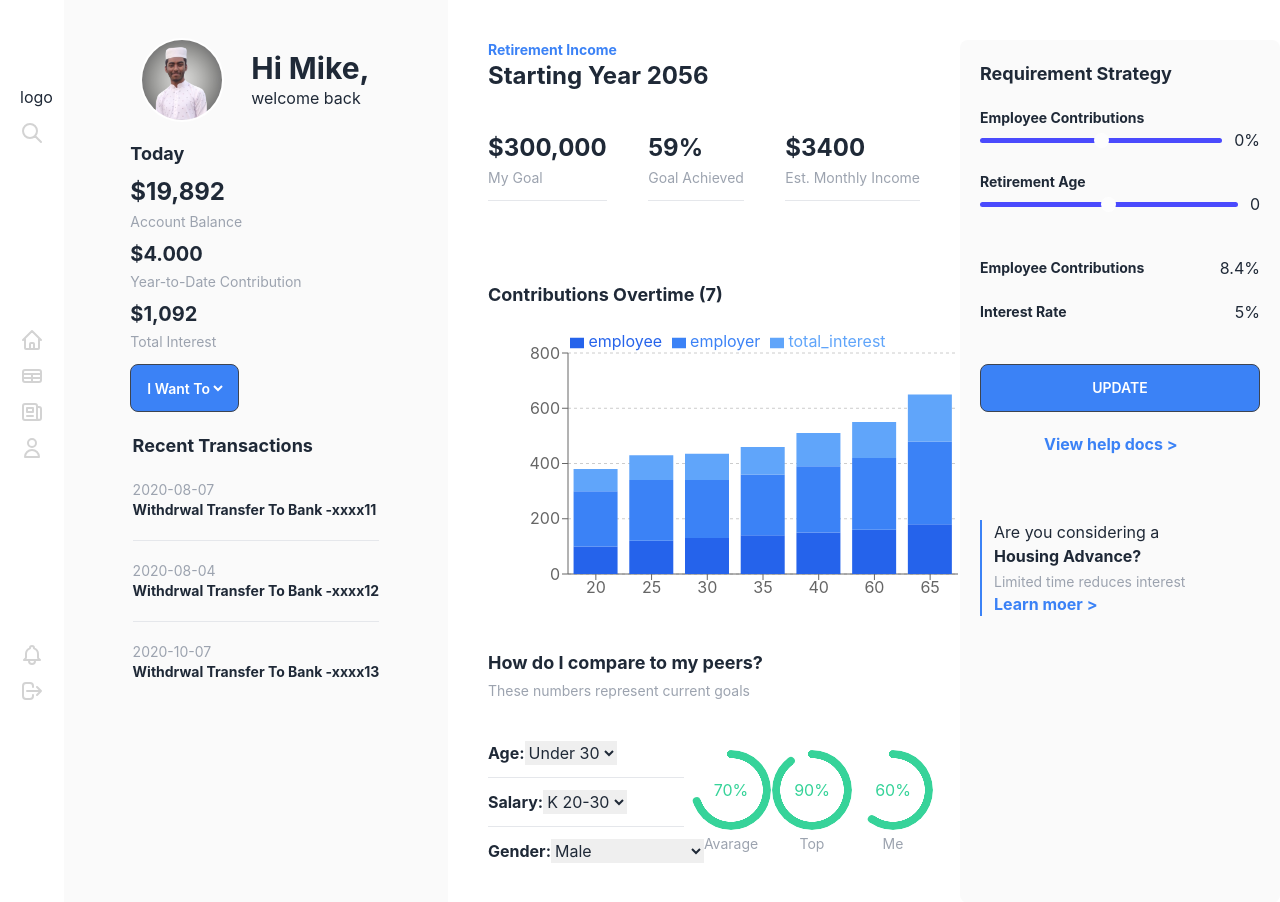
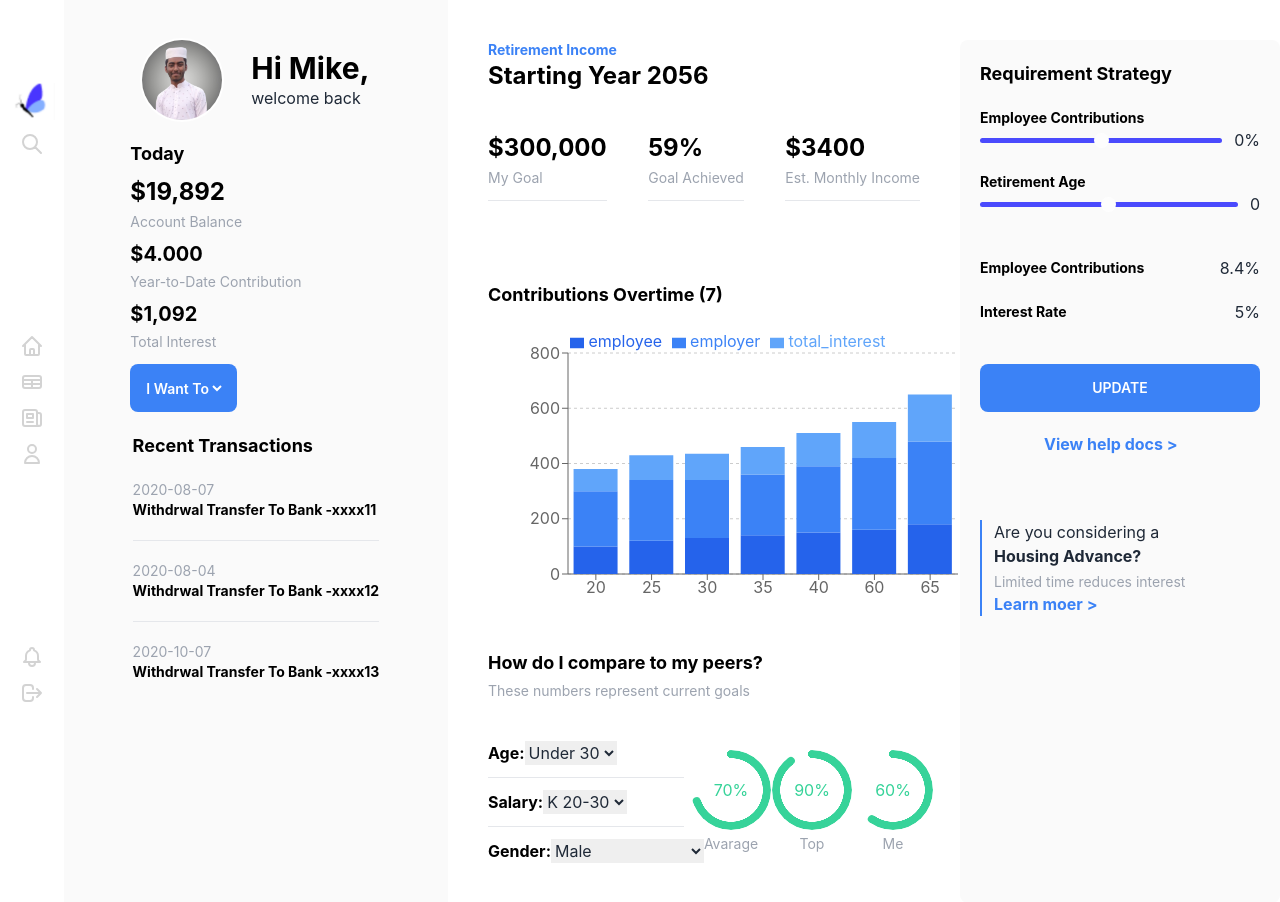
Before and after one commit to mahfuzswaron/user-dashboard, a React (Create React App) app: page / in a window 1280 px wide. Built offline with nearby package versions, Linux system fonts and the light colour scheme.

Commit message:
button styles updated

```diff
--- a/src/components/sections/Analytics/Analytics.js
+++ b/src/components/sections/Analytics/Analytics.js
@@ -8,7 +8,7 @@ const Analytics = () => {
     return (
         <section className='w-2/5 bg-white px-10 mt-10'>
             <p className='text-sm font-bold text-blue-500'>Retirement Income</p>
-            <h3 className='text-2xl font-bold'>Starting Year 2056</h3>
+            <h3 className='text-2xl text-black font-bold'>Starting Year 2056</h3>
 
             <div className='mt-10 flex justify-between '>
                 <Goal
--- a/src/components/sections/Analytics/Compare.js
+++ b/src/components/sections/Analytics/Compare.js
@@ -10,7 +10,7 @@ const Compare = () => {
             <div className='flex my-10 items-center'>
                 <div className='w-1/2 pr-5'>
                     <div className='flex'>
-                        <p className='font-bold'>Age:</p>
+                        <p className='font-bold text-black'>Age:</p>
                         <select>
                             <option value="Under-30">Under 30</option>
                             <option value="Under-40">Under 40</option>
@@ -20,7 +20,7 @@ const Compare = () => {
                     </div>
                     <hr className='my-3' />
                     <div className='flex'>
-                        <p className='font-bold'>Salary:</p>
+                        <p className='font-bold text-black'>Salary:</p>
                         <select>
                             <option value="k-20-30">K 20-30</option>
                             <option value="k-30-40">K 30-40</option>
@@ -30,7 +30,7 @@ const Compare = () => {
                     </div>
                     <hr className='my-3' />
                     <div className='flex'>
-                        <p className='font-bold'>Gender:</p>
+                        <p className='font-bold text-black'>Gender:</p>
                         <select>
                             <option value="male">Male</option>
                             <option value="female">Female</option>
--- a/src/components/sections/Analytics/Goal.js
+++ b/src/components/sections/Analytics/Goal.js
@@ -5,7 +5,7 @@ const Goal = (props) => {
 
     return (
         <div>
-            <h3 className='text-2xl font-bold '>{props?.amount}</h3>
+            <h3 className='text-2xl text-black font-bold '>{props?.amount}</h3>
             <SmallText>{props?.name}</SmallText>
             <hr className='mt-3 ' />
         </div>
--- a/src/components/sections/Hello_section/HelloSection.js
+++ b/src/components/sections/Hello_section/HelloSection.js
@@ -12,7 +12,7 @@ const HelloSection = () => {
                     <img className='inline-block h-20 w-20 rounded-full ring-2 ring-white' src={user_pic} alt='' />
                 </div>
                 <div>
-                    <h3 className='text-3xl font-bold'>Hi Mike,</h3>
+                    <h3 className='text-3xl text-black font-bold'>Hi Mike,</h3>
                     <p>welcome back</p>
                 </div>
             </div>
@@ -20,19 +20,19 @@ const HelloSection = () => {
             <div className='mt-5 -ml-20'>
                 <Title> Today </Title>
                 <div className='mt-2'>
-                    <h4 className='text-2xl font-bold'>$19,892</h4>
+                    <h4 className='text-2xl text-black font-bold'>$19,892</h4>
                     <SmallText>Account Balance</SmallText>
                 </div>
                 <div className='mt-2'>
-                    <h4 className='text-xl font-bold'>$4.000</h4>
+                    <h4 className='text-xl text-black font-bold'>$4.000</h4>
                     <SmallText>Year-to-Date Contribution </SmallText>
                 </div>
                 <div className='mt-2'>
-                    <h4 className='text-xl font-bold'>$1,092</h4>
+                    <h4 className='text-xl text-black font-bold'>$1,092</h4>
                     <SmallText>Total Interest</SmallText>
                 </div>
-                <button className='btn py-2 px-3 mt-3 bg-blue-500 rounded-lg'>
-                    <select name="want-to" id="want-to" className='bg-blue-500  text-white border-none outline-none'>
+                <button className='btn  border-none py-2 px-3 mt-3 bg-blue-500 hover:bg-blue-600 rounded-lg'>
+                    <select name="want-to" id="want-to" className='bg-blue-500 hover:bg-blue-600  text-white border-none outline-none'>
                         <option value="I Want to">I Want To</option>
                         <option value="foo">foo</option>
                         <option value="bar">bar</option>
--- a/src/components/sections/Navbar.js
+++ b/src/components/sections/Navbar.js
@@ -1,4 +1,5 @@
 import React from 'react';
+import logo from '../../logo.png'
 const icon_stroke = 'lightgrey';
 const home = <svg xmlns="http://www.w3.org/2000/svg" className="h-6 w-6" fill="none" viewBox="0 0 24 24" stroke={icon_stroke} strokeWidth={2}>
     <path strokeLinecap="round" strokeLinejoin="round" d="M3 12l2-2m0 0l7-7 7 7M5 10v10a1 1 0 001 1h3m10-11l2 2m-2-2v10a1 1 0 01-1 1h-3m-6 0a1 1 0 001-1v-4a1 1 0 011-1h2a1 1 0 011 1v4a1 1 0 001 1m-6 0h6" />
@@ -27,8 +28,9 @@ const Navbar = () => {
     return (
         <nav className='px-5 w-16 bg-white'>
             <ul className='flex flex-col justify-around h-screen'>
-                <div className=''>
-                    <li className='pb-3'>logo </li>
+                <div className='flex flex-col items-center'>
+                    <li className='pb-3'> <div className='h-auto w-[50px] '>
+                        <img className='h-auto w-[45px] m-auto' src={logo} alt='logo' /> </div> </li>
                     <li className='pb-3'>{search} </li>
                 </div>
                 <div className=''>
@@ -43,7 +45,7 @@ const Navbar = () => {
 
                 </div>
             </ul>
-        </nav>
+        </nav >
     );
 };
 
--- a/src/components/sections/Strategy/Strategy.js
+++ b/src/components/sections/Strategy/Strategy.js
@@ -34,7 +34,7 @@ const Strategy = () => {
                     <span>5%</span>
                 </div>
             </div>
-            <button className='btn py-2 px-3 my-5 w-full bg-blue-500 text-white rounded-lg'>Update</button>
+            <button className='btn border-none py-2 px-3 my-5 w-full bg-blue-500 hover:bg-blue-600 text-white rounded-lg'>Update</button>
             <a href='#' className='text-blue-500 font-bold mx-16' >{'View help docs >'} </a>
             <div>
             </div>
--- a/src/components/shared/Subtitle.js
+++ b/src/components/shared/Subtitle.js
@@ -2,7 +2,7 @@ import React from 'react';
 
 const Subtitle = ({ children }) => {
     return (
-        <h4 className='text-sm font-bold'>
+        <h4 className='text-sm text-black font-bold'>
             {children}
         </h4>
     );
--- a/src/components/shared/Title.js
+++ b/src/components/shared/Title.js
@@ -2,7 +2,7 @@ import React from 'react';
 
 const Title = ({ children }) => {
     return (
-        <h3 className='text-lg font-bold'>
+        <h3 className='text-lg text-black font-bold'>
             {children}
         </h3>
     );
```
Also changed, not shown: src/logo.png (added).
